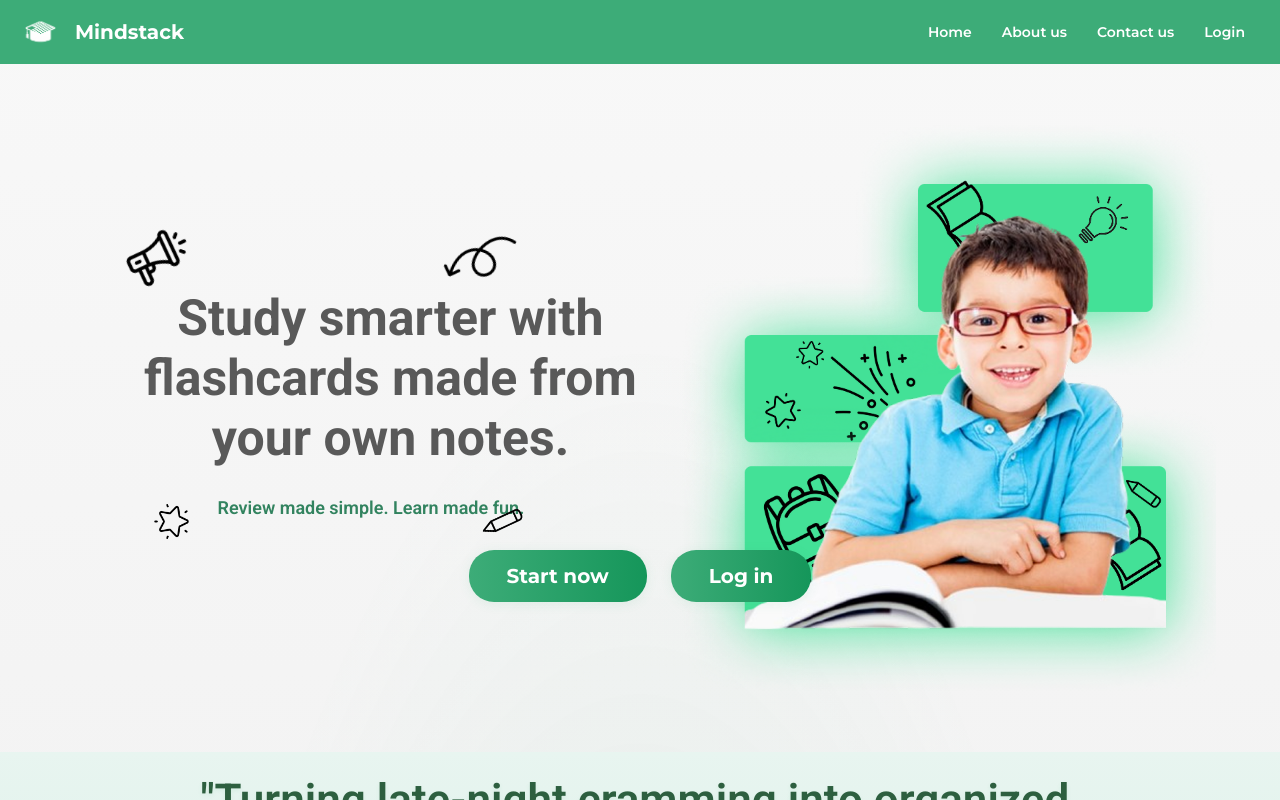
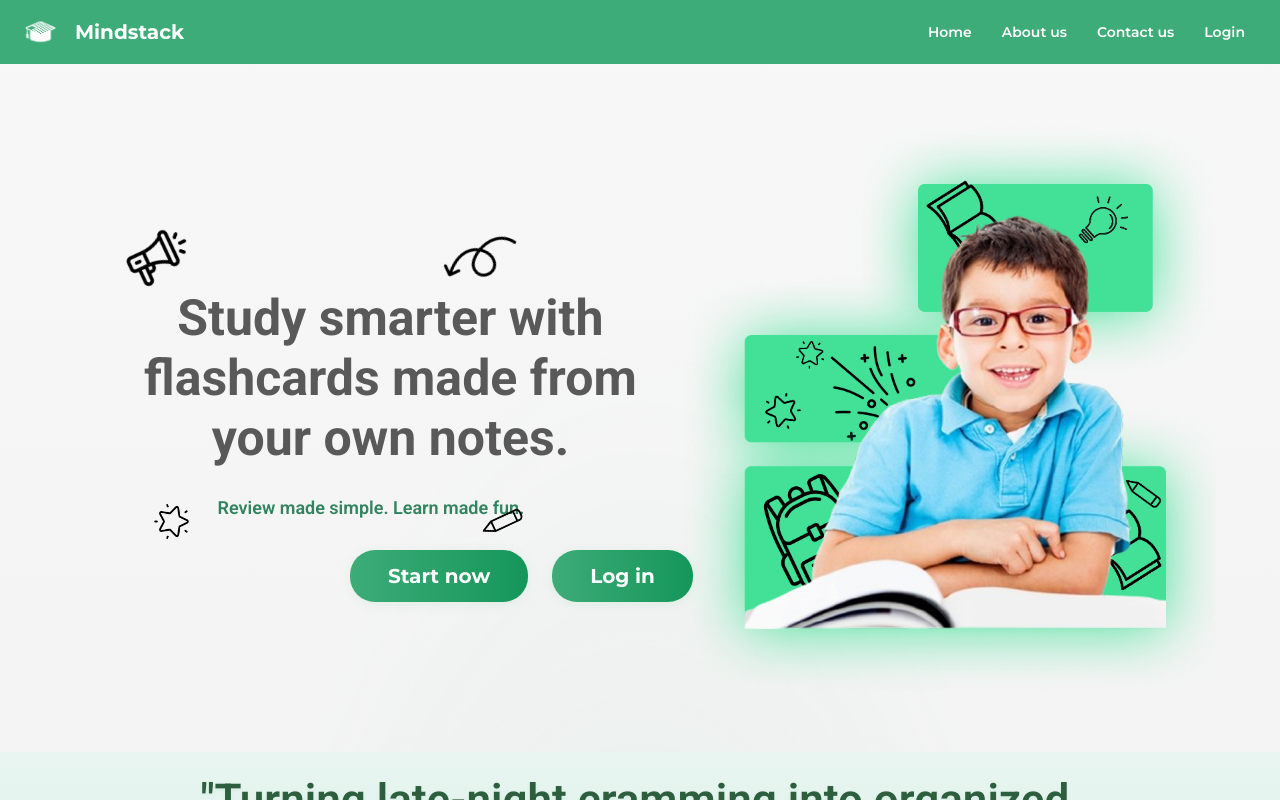
Before and after one commit to PUP-BSIT/project-techy-blinders-v2, an Angular app in the folder front-end/mind_stack/: page / in a window 1280 px wide. Built offline with nearby package versions, Linux system fonts and the light colour scheme.

Commit message:
refactor(landing-page): adjust button alignment and margin for better layout

```diff
--- a/front-end/mind_stack/src/app/pages/landing-page/landing-page.scss
+++ b/front-end/mind_stack/src/app/pages/landing-page/landing-page.scss
@@ -135,10 +135,11 @@
 
 .button-class {
   display: flex;
-  justify-content: center;
   gap: 1.5rem;
   margin: 2rem 0 0 0;
   flex-wrap: wrap;
+  justify-content: flex-start;
+  margin-left: 350px;
 }
 
 .regis-button {
```
